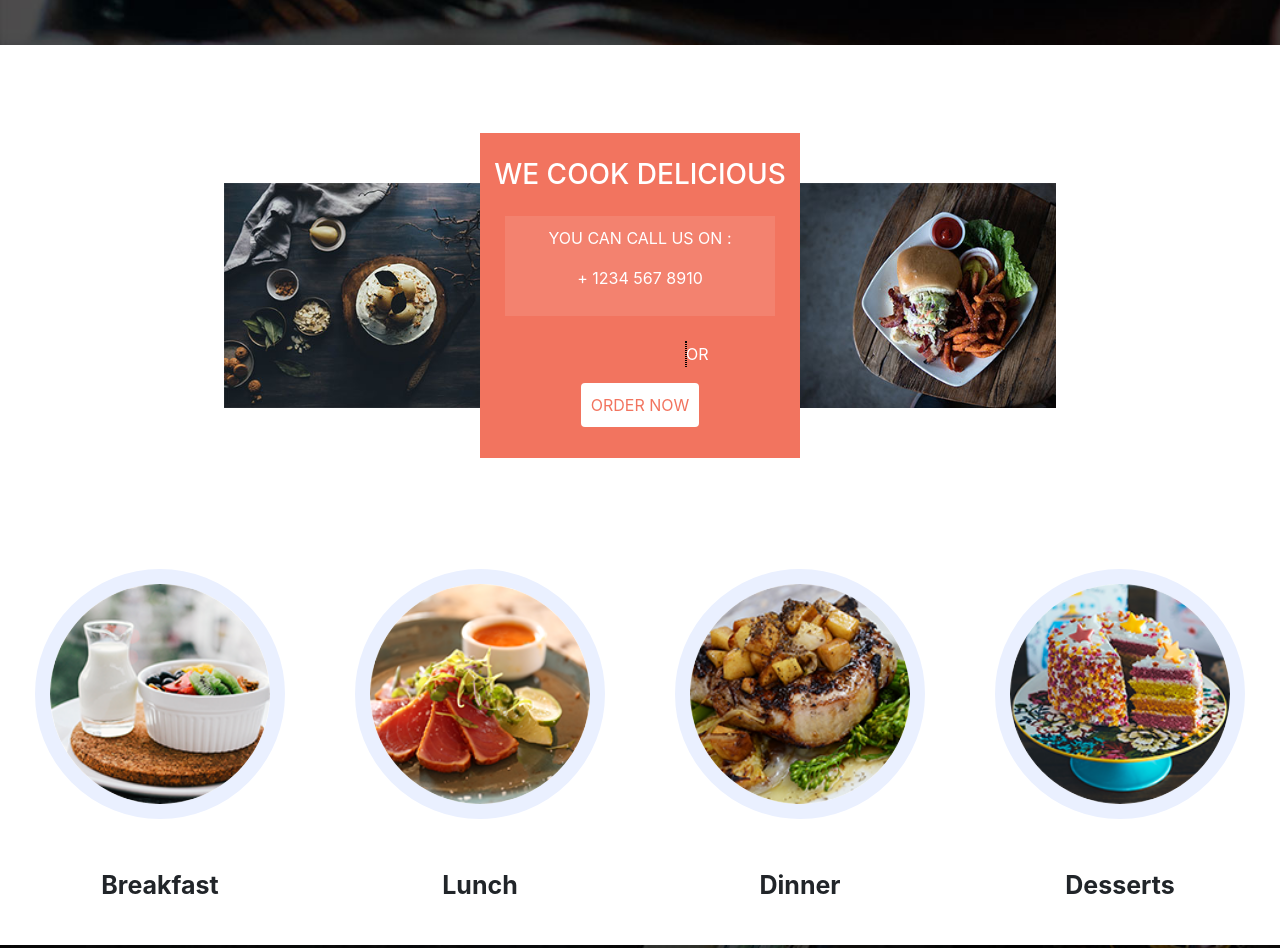
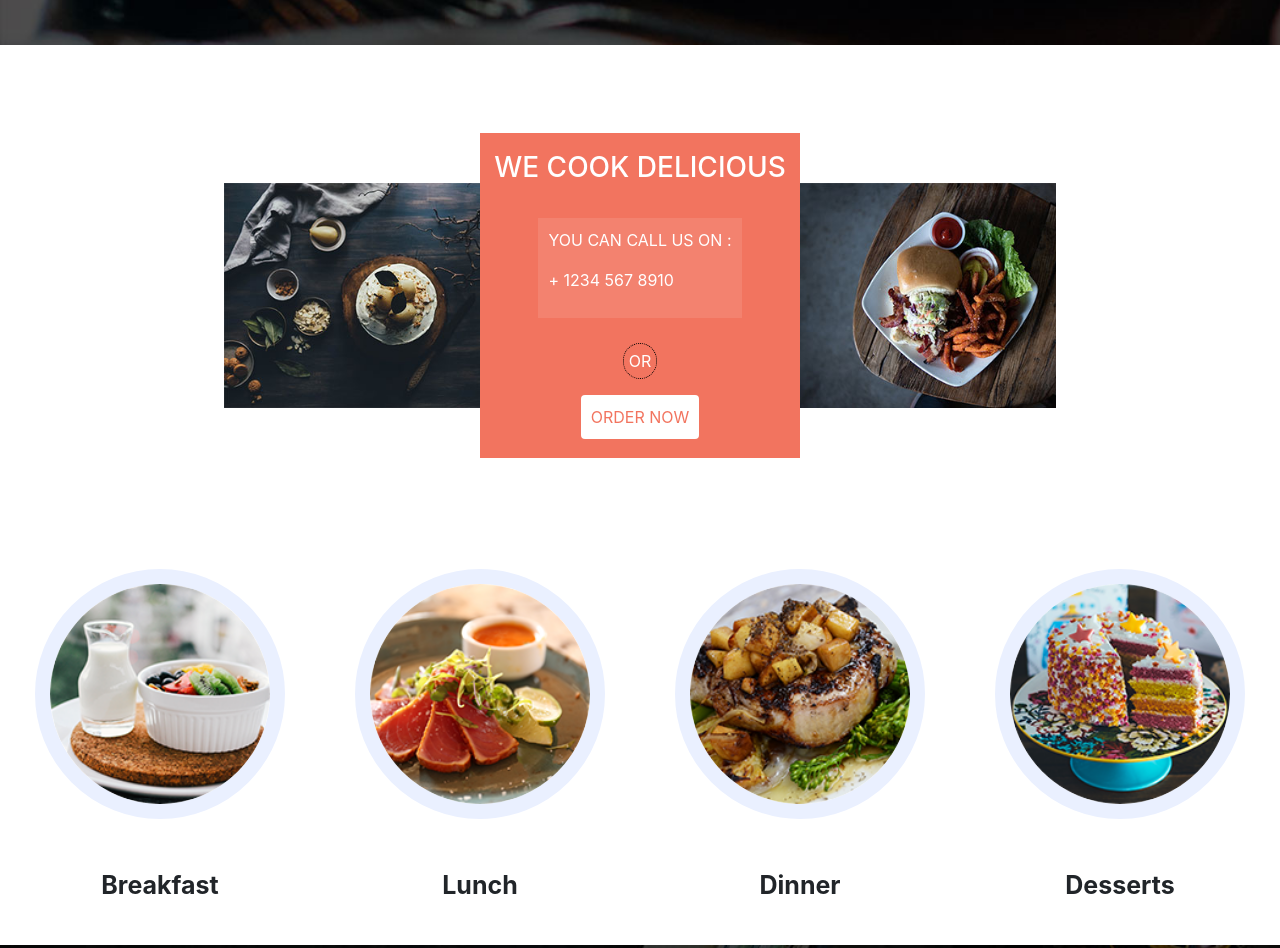
Before and after one commit to chrisMGcoding/StartBootstrap_exercice, a website: page index.html in a window 1280 px wide. Shown: the part 880-1828 px from the top of the page. Drawn offline with nearby package versions, Linux system fonts and the light colour scheme.

Commit message:
fin home

```diff
--- a/index.html
+++ b/index.html
@@ -293,7 +293,7 @@
         </div>
     </section>
 
-    <section id="section-blog-6" class="mt-5">
+    <section id="section-blog-6">
         <h3>SIGNUP FOR OUR NEWSLETTERS</h3>
         <div class="input-group mb-3 mt-4">
             <input type="text" class="mr-5 w-25 rounded-sm border-0" placeholder="Enter your mail here...">
--- a/src/scss/modules/_section2.scss
+++ b/src/scss/modules/_section2.scss
@@ -15,7 +15,10 @@
             width: 25%;
             background-color: $button;
             color: white;
-            text-align: center;
+            display: flex;
+            flex-direction: column;
+            align-items: center;
+            justify-content: center;
             height: 325px;
             h3 {
                 padding-top: 25px;
@@ -28,8 +31,7 @@
             .or {
                 border: 1px black dotted;
                 border-radius: 50px;
-                margin-left: 205px;
-                margin-right: 205px;
+                padding: 5px;
             }
             button {
                 background-color: white;
--- a/src/scss/modules/_section6.scss
+++ b/src/scss/modules/_section6.scss
@@ -22,7 +22,7 @@
             position: absolute;
             top: 0%;
             color: $button;
-            background-color: $prix;
+            background-color: rgba(255,255,255,0.85);
             font-weight: bold;
             padding-right: 15px;
             padding-left: 15px;
```
Also changed, not shown: public/css/app.css, 1 other file.
